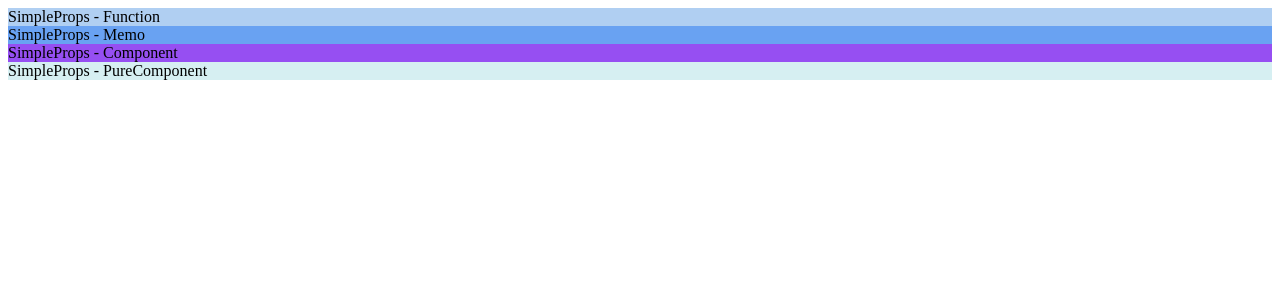
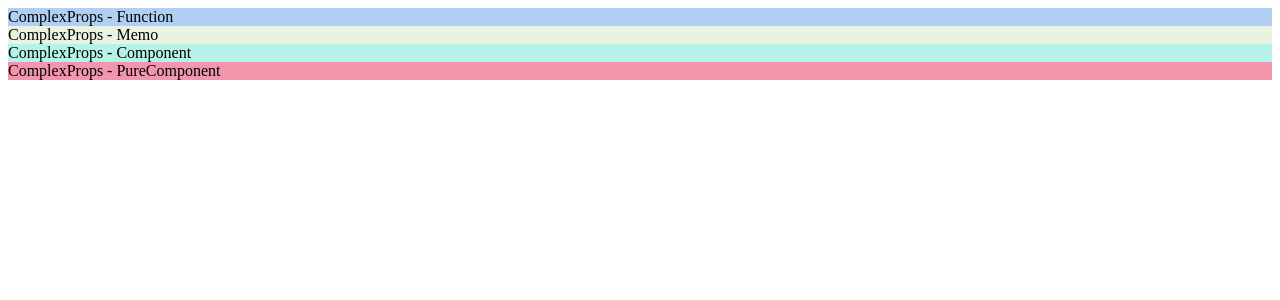
Before and after one commit to amcgavin/react-talk-render, a React (Create React App) app: page / in a window 1280 px wide. Shown: the top 300 px of the page. Built offline with nearby package versions, Linux system fonts and the light colour scheme.

Commit message:
complex props

```diff
--- a/src/App.js
+++ b/src/App.js
@@ -1,11 +1,12 @@
 import React from 'react'
 import NoProps from './NoProps'
 import SimpleProps from './SimpleProps'
+import ComplexProps from './ComplexProps'
 
 function App() {
   return (
     <div>
-      <SimpleProps />
+      <ComplexProps />
     </div>
   )
 }
--- /dev/null
+++ b/src/ComplexProps.js
@@ -0,0 +1,44 @@
+import React from 'react'
+import randomColour from './colour-gen'
+
+const Function = ({ object, array, func }) => {
+  return <div style={{ backgroundColor: randomColour() }}>ComplexProps - Function</div>
+}
+
+const Memo = React.memo(({ object, array, func }) => {
+  return <div style={{ backgroundColor: randomColour() }}>ComplexProps - Memo</div>
+})
+
+class Component extends React.Component {
+  render() {
+    return <div style={{ backgroundColor: randomColour() }}>ComplexProps - Component</div>
+  }
+}
+
+class PureComponent extends React.PureComponent {
+  render() {
+    return <div style={{ backgroundColor: randomColour() }}>ComplexProps - PureComponent</div>
+  }
+}
+
+const reducer = state => state + 1
+
+export default () => {
+  const [count, increment] = React.useReducer(reducer, 0)
+  React.useEffect(() => {
+    const interval = setInterval(() => {
+      increment()
+    }, 1000)
+    return () => {
+      clearInterval(interval)
+    }
+  }, [increment])
+  return (
+    <div>
+      <Function object={{ key: 'value' }} array={[]} func={() => {}} />
+      <Memo object={{ key: 'value' }} array={[]} func={() => {}} />
+      <Component object={{ key: 'value' }} array={[]} func={() => {}} />
+      <PureComponent object={{ key: 'value' }} array={[]} func={() => {}} />
+    </div>
+  )
+}
```
